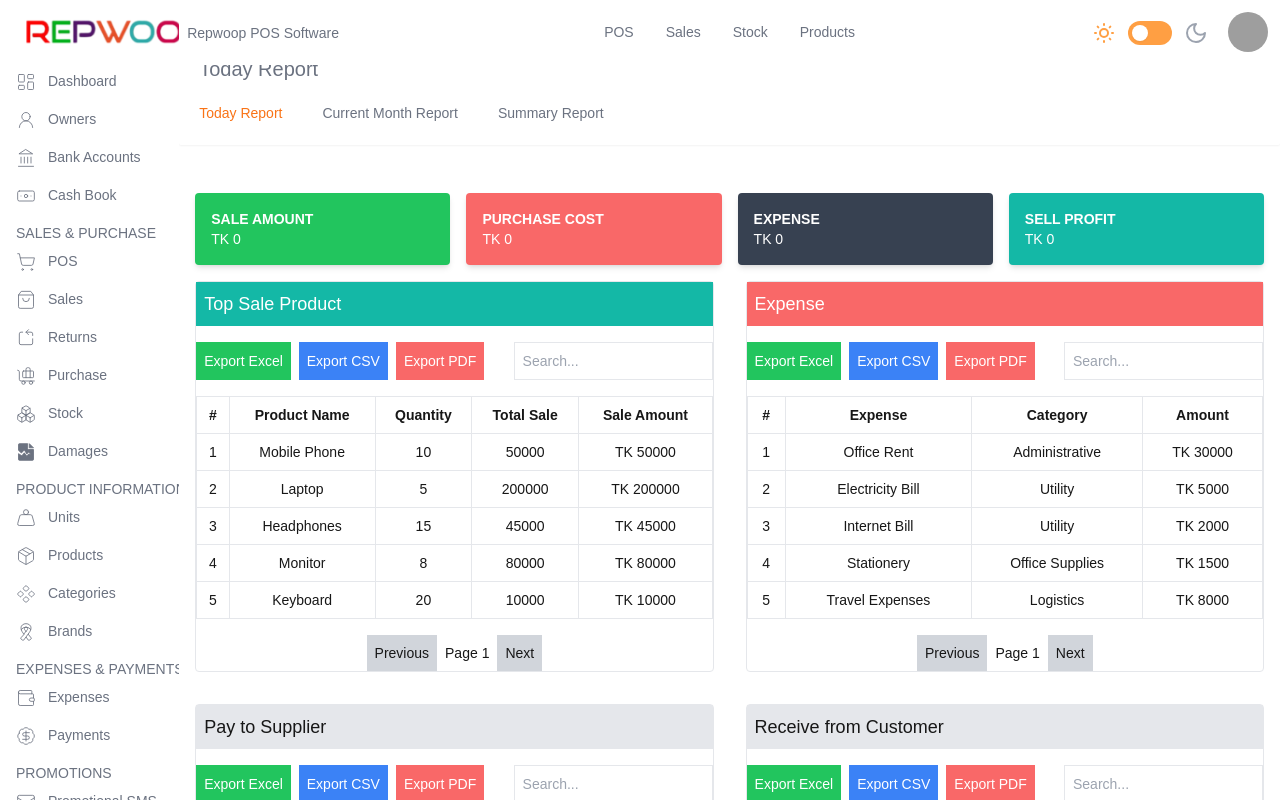
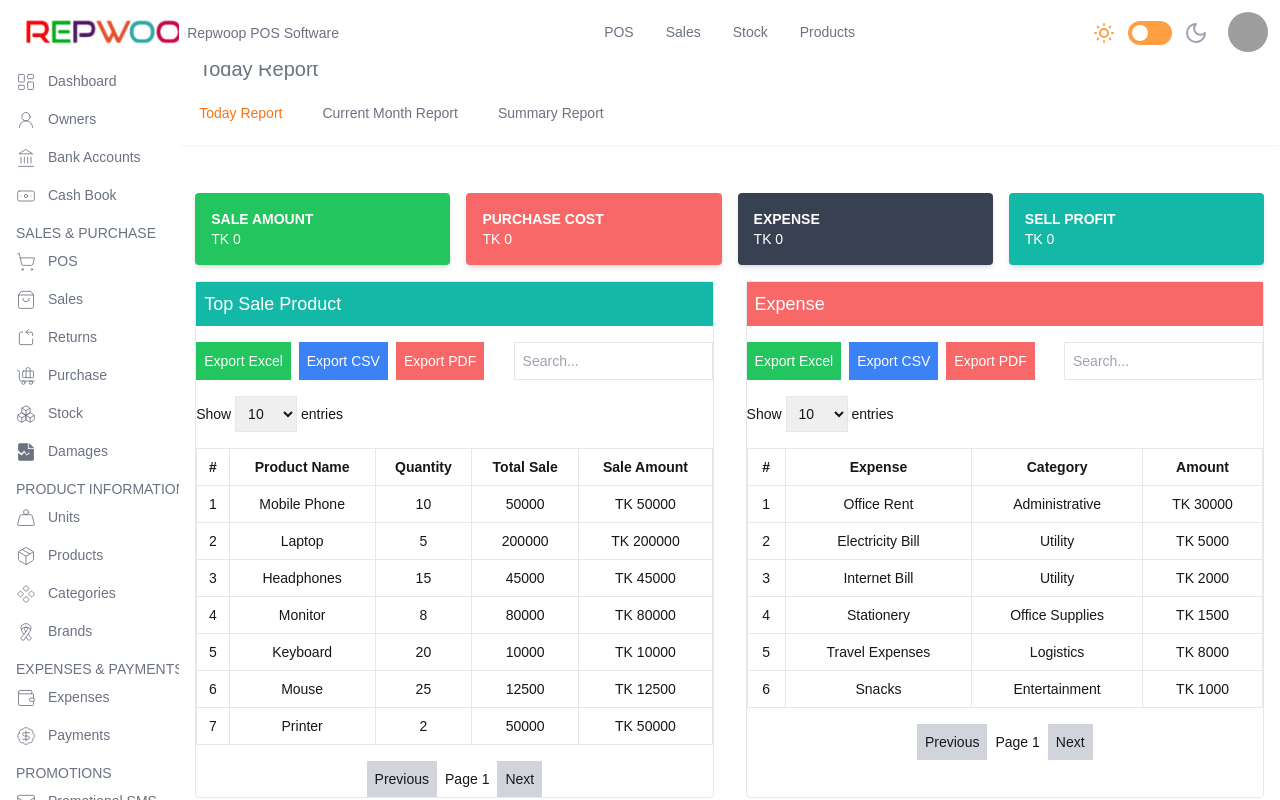
Before and after one commit to md-asif-iqbal/RepWoop-POS-system, a Next.js app: page /Today-Report in a window 1280 px wide. Built offline with nearby package versions, Linux system fonts and the light colour scheme; grey boxes are pictures that could not be loaded.

Commit message:
report section show entries are implimented

```diff
--- a/app/Current-Month-Report/page.jsx
+++ b/app/Current-Month-Report/page.jsx
@@ -66,6 +66,13 @@ export default function CurrentMonthReport() {
     { id: 10, customer: 'GlobalCom LLC', paymentDate: '2024-10-25', amount: 'TK 300,000' },
   ];
 
+  const defaultEntries = 10; // Default to 10 entries per page
+
+  // State for controlling the number of entries per page for each table
+  const [entriesPerPage1, setEntriesPerPage1] = useState(defaultEntries);
+  const [entriesPerPage2, setEntriesPerPage2] = useState(defaultEntries);
+  const [entriesPerPage3, setEntriesPerPage3] = useState(defaultEntries);
+  const [entriesPerPage4, setEntriesPerPage4] = useState(defaultEntries);
     // State for pagination and search
     const [search1, setSearch1] = useState('');
     const [search2, setSearch2] = useState('');
@@ -76,9 +83,14 @@ export default function CurrentMonthReport() {
     const [currentPage3, setCurrentPage3] = useState(0);
     const [currentPage4, setCurrentPage4] = useState(0);
 
-    const paginate = (data, page) => {
+    const paginate = (data, page, entriesPerPage) => {
       const startIndex = page * entriesPerPage;
       return data.slice(startIndex, startIndex + entriesPerPage);
+    };
+
+    const handleEntriesPerPageChange = (e, setEntriesPerPage, setCurrentPage) => {
+      setEntriesPerPage(Number(e.target.value));
+      setCurrentPage(0); // Reset to first page when changing entries per page
     };
 
     const exportToExcel = (data, filename) => {
@@ -109,7 +121,7 @@ export default function CurrentMonthReport() {
               {/* Title Section */}
 
   <div className=" mb-4  shadow-sm rounded-sm ">
-  <h1 className="text-xl text-gray-500 dark:text-white mx-5 font-bold">Current Month Report </h1>
+  <h1 className="text-xl text-gray-500 dark:text-white mx-5 ">Current Month Report </h1>
     <div className=' sm:md:flex items-start justify-start mx-5 py-5 gap-10 '>
         <Link href="/Today-Report" className= {`${
                           pathname === '/Today-Report'
@@ -185,6 +197,18 @@ export default function CurrentMonthReport() {
               className="border p-2 ml-2"
             />
           </div>
+          <div className="mt-4">
+            <label>Show </label>
+            <select value={entriesPerPage1} onChange={(e) => handleEntriesPerPageChange(e, setEntriesPerPage1, setCurrentPage1)} className="border p-2">
+              <option value={10}>10</option>
+              <option value={20}>20</option>
+              <option value={30}>30</option>
+              <option value={50}>50</option>
+              <option value={100}>100</option>
+              <option value={topSaleProducts.length}>All</option>
+            </select>
+            <label> entries</label>
+          </div>
           <table className="table-auto w-full mt-4 text-center">
             <thead>
               <tr>
@@ -196,7 +220,7 @@ export default function CurrentMonthReport() {
               </tr>
             </thead>
             <tbody>
-              {paginate(topSaleProducts.filter(product => product.productName.toLowerCase().includes(search1.toLowerCase())), currentPage1).map((product, index) => (
+              {paginate(topSaleProducts.filter(product => product.productName.toLowerCase().includes(search1.toLowerCase())), currentPage1,entriesPerPage1).map((product, index) => (
                 <tr key={index}>
                   <td className="border p-2">{index + 1 + currentPage1 * entriesPerPage}</td>
                   <td className="border p-2">{product.productName}</td>
@@ -250,6 +274,19 @@ export default function CurrentMonthReport() {
               className="border p-2 ml-2"
             />
           </div>
+          <div className="mt-4">
+            <label>Show </label>
+            <select value={entriesPerPage2} onChange={(e) => handleEntriesPerPageChange(e, setEntriesPerPage2, setCurrentPage2)}
+             className="border p-2">
+              <option value={10}>10</option>
+              <option value={20}>20</option>
+              <option value={30}>30</option>
+              <option value={50}>50</option>
+              <option value={100}>100</option>
+              <option value={expenses.length}>All</option>
+            </select>
+            <label> entries</label>
+          </div>
           <table className="table-auto w-full mt-4 text-center">
             <thead>
               <tr>
@@ -260,7 +297,7 @@ export default function CurrentMonthReport() {
               </tr>
             </thead>
             <tbody>
-              {paginate(expenses.filter(exp => exp.expense.toLowerCase().includes(search2.toLowerCase())), currentPage2).map((expense, index) => (
+              {paginate(expenses.filter(exp => exp.expense.toLowerCase().includes(search2.toLowerCase())), currentPage2,entriesPerPage2).map((expense, index) => (
                 <tr key={index}>
                   <td className="border p-2">{index + 1 + currentPage2 * entriesPerPage}</td>
                   <td className="border p-2">{expense.expense}</td>
@@ -313,6 +350,18 @@ export default function CurrentMonthReport() {
               className="border p-2 ml-2"
             />
           </div>
+          <div className="mt-4">
+            <label>Show </label>
+            <select value={entriesPerPage1} onChange={(e) => handleEntriesPerPageChange(e, setEntriesPerPage3, setCurrentPage3)} className="border p-2">
+              <option value={10}>10</option>
+              <option value={20}>20</option>
+              <option value={30}>30</option>
+              <option value={50}>50</option>
+              <option value={100}>100</option>
+              <option value={paymentsToSuppliers.length}>All</option>
+            </select>
+            <label> entries</label>
+          </div>
           <table className="table-auto w-full mt-4 text-center">
             <thead>
               <tr>
@@ -323,7 +372,7 @@ export default function CurrentMonthReport() {
               </tr>
             </thead>
             <tbody>
-              {paginate(paymentsToSuppliers.filter(payment => payment.supplier.toLowerCase().includes(search3.toLowerCase())), currentPage3).map((payment, index) => (
+              {paginate(paymentsToSuppliers.filter(payment => payment.supplier.toLowerCase().includes(search3.toLowerCase())), currentPage3,entriesPerPage3).map((payment, index) => (
                 <tr key={index}>
                   <td className="border p-2">{index + 1 + currentPage3 * entriesPerPage}</td>
                   <td className="border p-2">{payment.supplier}</td>
@@ -376,6 +425,18 @@ export default function CurrentMonthReport() {
               className="border p-2 ml-2"
             />
           </div>
+          <div className="mt-4">
+            <label>Show </label>
+            <select value={entriesPerPage1} onChange={(e) => handleEntriesPerPageChange(e, setEntriesPerPage4, setCurrentPage4)} className="border p-2">
+              <option value={10}>10</option>
+              <option value={20}>20</option>
+              <option value={30}>30</option>
+              <option value={50}>50</option>
+              <option value={100}>100</option>
+              <option value={paymentsFromCustomers.length}>All</option>
+            </select>
+            <label> entries</label>
+          </div>
           <table className="table-auto w-full mt-4 text-center">
             <thead>
               <tr>
@@ -386,7 +447,7 @@ export default function CurrentMonthReport() {
               </tr>
             </thead>
             <tbody>
-              {paginate(paymentsFromCustomers.filter(payment => payment.customer.toLowerCase().includes(search4.toLowerCase())), currentPage4).map((payment, index) => (
+              {paginate(paymentsFromCustomers.filter(payment => payment.customer.toLowerCase().includes(search4.toLowerCase())), currentPage4,entriesPerPage4).map((payment, index) => (
                 <tr key={index}>
                   <td className="border p-2">{index + 1 + currentPage4 * entriesPerPage}</td>
                   <td className="border p-2">{payment.customer}</td>
--- a/app/Summary-Report/page.jsx
+++ b/app/Summary-Report/page.jsx
@@ -57,6 +57,13 @@ export default function SummaryReport() {
       { id: 5, customer: 'Tech Innovators', paymentDate: '2024-10-13', amount: 'TK 320,000' },
     ];
 
+    const defaultEntries = 10; // Default to 10 entries per page
+
+    // State for controlling the number of entries per page for each table
+    const [entriesPerPage1, setEntriesPerPage1] = useState(defaultEntries);
+    const [entriesPerPage2, setEntriesPerPage2] = useState(defaultEntries);
+    const [entriesPerPage3, setEntriesPerPage3] = useState(defaultEntries);
+    const [entriesPerPage4, setEntriesPerPage4] = useState(defaultEntries);
     // State for pagination and search
     const [search1, setSearch1] = useState('');
     const [search2, setSearch2] = useState('');
@@ -68,9 +75,14 @@ export default function SummaryReport() {
     const [currentPage3, setCurrentPage3] = useState(0);
     const [currentPage4, setCurrentPage4] = useState(0);
 
-    const paginate = (data, page) => {
+    const paginate = (data, page, entriesPerPage) => {
       const startIndex = page * entriesPerPage;
       return data.slice(startIndex, startIndex + entriesPerPage);
+    };
+
+    const handleEntriesPerPageChange = (e, setEntriesPerPage, setCurrentPage) => {
+      setEntriesPerPage(Number(e.target.value));
+      setCurrentPage(0); // Reset to first page when changing entries per page
     };
 
     const filterByDate = (data) => {
@@ -191,6 +203,7 @@ export default function SummaryReport() {
         {/* Top Sale Product Table */}
         <div className='border rounded'>
           <h2 className="text-lg  bg-teal-500 p-2 text-white">Top Sale Product</h2>
+
           <div className="md:flex justify-between mt-4">
             <div className="md:flex gap-2">
           <button className="bg-blue-500 text-white px-2 py-1 ">
@@ -213,6 +226,18 @@ export default function SummaryReport() {
               className="border p-2 ml-2"
             />
           </div>
+          <div className="mt-4">
+            <label>Show </label>
+            <select value={entriesPerPage1} onChange={(e) => handleEntriesPerPageChange(e, setEntriesPerPage1, setCurrentPage1)} className="border p-2">
+              <option value={10}>10</option>
+              <option value={20}>20</option>
+              <option value={30}>30</option>
+              <option value={50}>50</option>
+              <option value={100}>100</option>
+              <option value={topSaleProducts.length}>All</option>
+            </select>
+            <label> entries</label>
+          </div>
           <table className="text-center table-auto w-full mt-4">
             <thead>
               <tr>
@@ -224,7 +249,7 @@ export default function SummaryReport() {
               </tr>
             </thead>
             <tbody>
-              {paginate(filterByDate(topSaleProducts.filter(product => product.productName.toLowerCase().includes(search1.toLowerCase()))), currentPage1).map((product, index) => (
+              {paginate(filterByDate(topSaleProducts.filter(product => product.productName.toLowerCase().includes(search1.toLowerCase()))), currentPage1,entriesPerPage1).map((product, index) => (
                 <tr key={index}>
                   <td className="border p-2">{index + 1 + currentPage1 * entriesPerPage}</td>
                   <td className="border p-2">{product.productName}</td>
@@ -278,6 +303,18 @@ export default function SummaryReport() {
               className="border p-2 ml-2"
             />
           </div>
+          <div className="mt-4">
+            <label>Show </label>
+            <select value={entriesPerPage1} onChange={(e) => handleEntriesPerPageChange(e, setEntriesPerPage2, setCurrentPage2)} className="border p-2">
+              <option value={10}>10</option>
+              <option value={20}>20</option>
+              <option value={30}>30</option>
+              <option value={50}>50</option>
+              <option value={100}>100</option>
+              <option value={expenses.length}>All</option>
+            </select>
+            <label> entries</label>
+          </div>
           <table className="text-center table-auto w-full mt-4">
             <thead>
               <tr>
@@ -288,7 +325,7 @@ export default function SummaryReport() {
               </tr>
             </thead>
             <tbody>
-              {paginate(filterByDate(expenses.filter(exp => exp.expense.toLowerCase().includes(search2.toLowerCase()))), currentPage2).map((expense, index) => (
+              {paginate(filterByDate(expenses.filter(exp => exp.expense.toLowerCase().includes(search2.toLowerCase()))), currentPage2,entriesPerPage2).map((expense, index) => (
                 <tr key={index}>
                   <td className="border p-2">{index + 1 + currentPage2 * entriesPerPage}</td>
                   <td className="border p-2">{expense.expense}</td>
@@ -341,6 +378,18 @@ export default function SummaryReport() {
               className="border p-2 ml-2"
             />
           </div>
+          <div className="mt-4">
+            <label>Show </label>
+            <select value={entriesPerPage1} onChange={(e) => handleEntriesPerPageChange(e, setEntriesPerPage3, setCurrentPage3)} className="border p-2">
+              <option value={10}>10</option>
+              <option value={20}>20</option>
+              <option value={30}>30</option>
+              <option value={50}>50</option>
+              <option value={100}>100</option>
+              <option value={paymentsToSuppliers.length}>All</option>
+            </select>
+            <label> entries</label>
+          </div>
           <table className="text-center table-auto w-full mt-4">
             <thead>
               <tr>
@@ -351,7 +400,7 @@ export default function SummaryReport() {
               </tr>
             </thead>
             <tbody>
-              {paginate(filterByDate(paymentsToSuppliers.filter(payment => payment.supplier.toLowerCase().includes(search3.toLowerCase()))), currentPage3).map((payment, index) => (
+              {paginate(filterByDate(paymentsToSuppliers.filter(payment => payment.supplier.toLowerCase().includes(search3.toLowerCase()))), currentPage3,entriesPerPage3).map((payment, index) => (
                 <tr key={index}>
                   <td className="border p-2">{index + 1 + currentPage3 * entriesPerPage}</td>
                   <td className="border p-2">{payment.supplier}</td>
@@ -404,6 +453,18 @@ export default function SummaryReport() {
               className="border p-2 ml-2"
             />
           </div>
+          <div className="mt-4">
+            <label>Show </label>
+            <select value={entriesPerPage1} onChange={(e) => handleEntriesPerPageChange(e, setEntriesPerPage4, setCurrentPage4)} className="border p-2">
+              <option value={10}>10</option>
+              <option value={20}>20</option>
+              <option value={30}>30</option>
+              <option value={50}>50</option>
+              <option value={100}>100</option>
+              <option value={paymentsFromCustomers.length}>All</option>
+            </select>
+            <label> entries</label>
+          </div>
           <table className="text-center table-auto w-full mt-4">
             <thead>
               <tr>
@@ -414,7 +475,7 @@ export default function SummaryReport() {
               </tr>
             </thead>
             <tbody>
-              {paginate(filterByDate(paymentsFromCustomers.filter(payment => payment.customer.toLowerCase().includes(search4.toLowerCase()))), currentPage4).map((payment, index) => (
+              {paginate(filterByDate(paymentsFromCustomers.filter(payment => payment.customer.toLowerCase().includes(search4.toLowerCase()))), currentPage4,entriesPerPage4).map((payment, index) => (
                 <tr key={index}>
                   <td className="border p-2">{index + 1 + currentPage4 * entriesPerPage}</td>
                   <td className="border p-2">{payment.customer}</td>
--- a/app/Today-Report/page.jsx
+++ b/app/Today-Report/page.jsx
@@ -12,7 +12,7 @@ export default function TodayReport() {
     const pathname = usePathname();
     const spanClass = " block h-0.5 bg-gradient-to-r from-pink-500 to-orange-500 scale-x-0 group-hover:scale-x-100 transition-transform origin-left duration-700"
 
-    const entriesPerPage = 5;
+    const entriesPerPage = 10;
 
     // Data for each table
     const topSaleProducts = [
@@ -50,6 +50,14 @@ export default function TodayReport() {
       { id: 5, customer: 'Shakil Khan', paymentDate: '2024-10-05', amount: 'TK 35000' },
     ];
 
+    const defaultEntries = 10; // Default to 10 entries per page
+
+    // State for controlling the number of entries per page for each table
+    const [entriesPerPage1, setEntriesPerPage1] = useState(defaultEntries);
+    const [entriesPerPage2, setEntriesPerPage2] = useState(defaultEntries);
+    const [entriesPerPage3, setEntriesPerPage3] = useState(defaultEntries);
+    const [entriesPerPage4, setEntriesPerPage4] = useState(defaultEntries);
+
     // State for pagination for each table
     const [currentPage1, setCurrentPage1] = useState(0);
     const [currentPage2, setCurrentPage2] = useState(0);
@@ -62,10 +70,15 @@ export default function TodayReport() {
   const [search3, setSearch3] = useState('');
   const [search4, setSearch4] = useState('');
 
-    const paginate = (data, page) => {
-      const startIndex = page * entriesPerPage;
-      return data.slice(startIndex, startIndex + entriesPerPage);
-    };
+  const paginate = (data, page, entriesPerPage) => {
+    const startIndex = page * entriesPerPage;
+    return data.slice(startIndex, startIndex + entriesPerPage);
+  };
+
+  const handleEntriesPerPageChange = (e, setEntriesPerPage, setCurrentPage) => {
+    setEntriesPerPage(Number(e.target.value));
+    setCurrentPage(0); // Reset to first page when changing entries per page
+  };
     const handleSearch = (data, searchTerm, fields) => {
         return data.filter(item =>
           fields.some(field => item[field].toLowerCase().includes(searchTerm.toLowerCase()))
@@ -196,6 +209,18 @@ export default function TodayReport() {
               onChange={(e) => setSearch1(e.target.value)}
             />
           </div>
+          <div className="mt-4">
+            <label>Show </label>
+            <select value={entriesPerPage1} onChange={(e) => handleEntriesPerPageChange(e, setEntriesPerPage1, setCurrentPage1)} className="border p-2">
+              <option value={10}>10</option>
+              <option value={20}>20</option>
+              <option value={30}>30</option>
+              <option value={50}>50</option>
+              <option value={100}>100</option>
+              <option value={topSaleProducts.length}>All</option>
+            </select>
+            <label> entries</label>
+          </div>
           <table className="text-center table-auto w-full mt-4">
             <thead>
               <tr>
@@ -207,7 +232,7 @@ export default function TodayReport() {
               </tr>
             </thead>
             <tbody>
-              {paginate(handleSearch(topSaleProducts, search1, ['productName']), currentPage1).map((product, index) => (
+              {paginate(handleSearch(topSaleProducts, search1, ['productName']), currentPage1,entriesPerPage1).map((product, index) => (
                 <tr key={index}>
                   <td className="border p-2">{index + 1 + currentPage1 * entriesPerPage}</td>
                   <td className="border p-2">{product.productName}</td>
@@ -271,6 +296,18 @@ export default function TodayReport() {
               onChange={(e) => setSearch2(e.target.value)}
             />
           </div>
+          <div className="mt-4">
+            <label>Show </label>
+            <select value={entriesPerPage1} onChange={(e) => handleEntriesPerPageChange(e, setEntriesPerPage2, setCurrentPage2)} className="border p-2">
+              <option value={10}>10</option>
+              <option value={20}>20</option>
+              <option value={30}>30</option>
+              <option value={50}>50</option>
+              <option value={100}>100</option>
+              <option value={expenses.length}>All</option>
+            </select>
+            <label> entries</label>
+          </div>
           <table className="text-center table-auto w-full mt-4">
             <thead>
               <tr>
@@ -281,7 +318,7 @@ export default function TodayReport() {
               </tr>
             </thead>
             <tbody>
-              {paginate(handleSearch(expenses, search2, ['expense']), currentPage2).map((expense, index) => (
+              {paginate(handleSearch(expenses, search2, ['expense']), currentPage2,entriesPerPage2).map((expense, index) => (
                 <tr key={index}>
                   <td className="border p-2">{index + 1 + currentPage2 * entriesPerPage}</td>
                   <td className="border p-2">{expense.expense}</td>
@@ -344,6 +381,18 @@ export default function TodayReport() {
               onChange={(e) => setSearch3(e.target.value)}
             />
           </div>
+          <div className="mt-4">
+            <label>Show </label>
+            <select value={entriesPerPage1} onChange={(e) => handleEntriesPerPageChange(e, setEntriesPerPage3, setCurrentPage3)} className="border p-2">
+              <option value={10}>10</option>
+              <option value={20}>20</option>
+              <option value={30}>30</option>
+              <option value={50}>50</option>
+              <option value={100}>100</option>
+              <option value={paymentsToSuppliers.length}>All</option>
+            </select>
+            <label> entries</label>
+          </div>
           <table className="text-center table-auto w-full mt-4">
             <thead>
               <tr>
@@ -354,7 +403,7 @@ export default function TodayReport() {
               </tr>
             </thead>
             <tbody>
-              {paginate(handleSearch(paymentsToSuppliers, search3, ['supplier']), currentPage3).map((payment, index) => (
+              {paginate(handleSearch(paymentsToSuppliers, search3, ['supplier']), currentPage3,entriesPerPage3).map((payment, index) => (
                 <tr key={index}>
                   <td className="border p-2">{index + 1 + currentPage3 * entriesPerPage}</td>
                   <td className="border p-2">{payment.supplier}</td>
@@ -417,6 +466,18 @@ export default function TodayReport() {
               onChange={(e) => setSearch4(e.target.value)}
             />
           </div>
+          <div className="mt-4">
+            <label>Show </label>
+            <select value={entriesPerPage1} onChange={(e) => handleEntriesPerPageChange(e, setEntriesPerPage4, setCurrentPage4)} className="border p-2">
+              <option value={10}>10</option>
+              <option value={20}>20</option>
+              <option value={30}>30</option>
+              <option value={50}>50</option>
+              <option value={100}>100</option>
+              <option value={paymentsFromCustomers.length}>All</option>
+            </select>
+            <label> entries</label>
+          </div>
           <table className="text-center table-auto w-full mt-4">
             <thead>
               <tr>
@@ -427,7 +488,7 @@ export default function TodayReport() {
               </tr>
             </thead>
             <tbody>
-              {paginate(handleSearch(paymentsFromCustomers, search4, ['customer']), currentPage4).map((payment, index) => (
+              {paginate(handleSearch(paymentsFromCustomers, search4, ['customer']), currentPage4,entriesPerPage4).map((payment, index) => (
                 <tr key={index}>
                   <td className="border p-2">{index + 1 + currentPage4 * entriesPerPage}</td>
                   <td className="border p-2">{payment.customer}</td>
```
